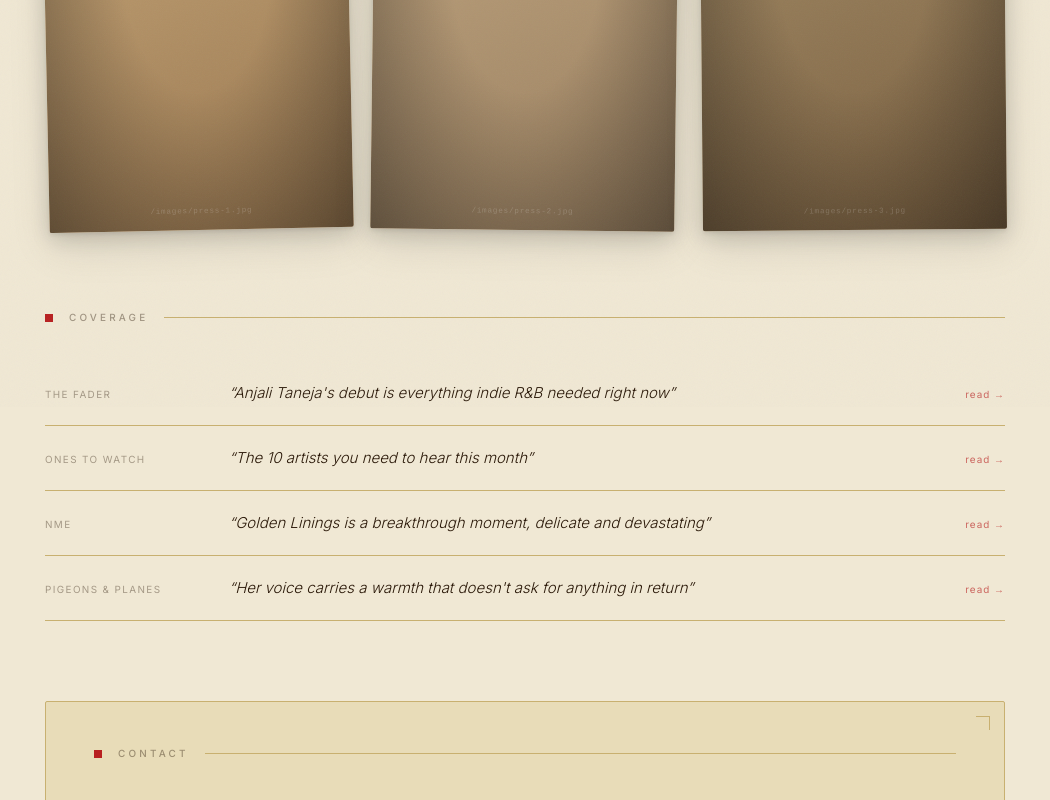
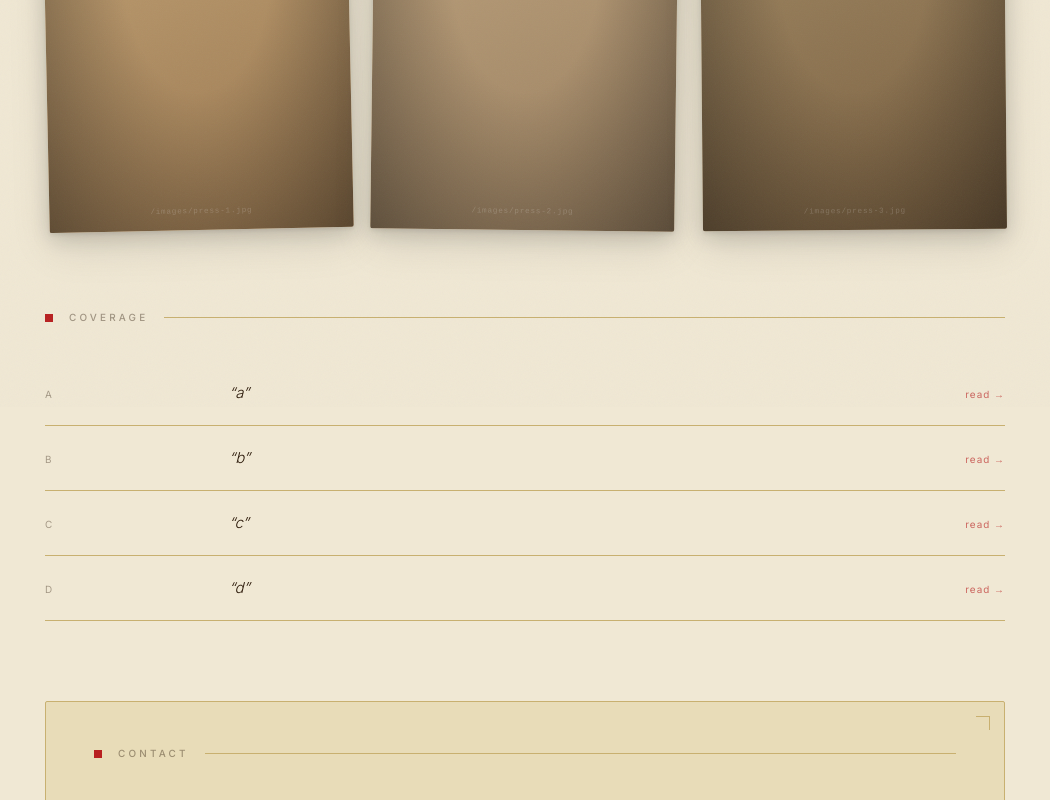
Before and after one commit to at1112/anjalitaneja, a Next.js app: page /press in a window 1280 px wide. Shown: the part 393-1193 px from the top of the page, without its empty margins (115-1165 px from the left). Built offline with nearby package versions, Linux system fonts and the light colour scheme.

Commit message:
Update page.tsx

```diff
--- a/src/app/press/page.tsx
+++ b/src/app/press/page.tsx
@@ -7,10 +7,10 @@ const photos = [
 ];
 
 const coverage = [
-  { publication: "The FADER",        headline: "Anjali Taneja's debut is everything indie R&B needed right now",     url: "#" },
-  { publication: "Ones To Watch",    headline: "The 10 artists you need to hear this month",                         url: "#" },
-  { publication: "NME",              headline: "Golden Linings is a breakthrough moment, delicate and devastating",  url: "#" },
-  { publication: "Pigeons & Planes", headline: "Her voice carries a warmth that doesn't ask for anything in return", url: "#" },
+  { publication: "a",        headline: "a",     url: "#" },
+  { publication: "b",    headline: "b",                         url: "#" },
+  { publication: "c",              headline: "c",  url: "#" },
+  { publication: "d", headline: "d", url: "#" },
 ];
 
 function SectionLabel({ children }: { children: string }) {
```
